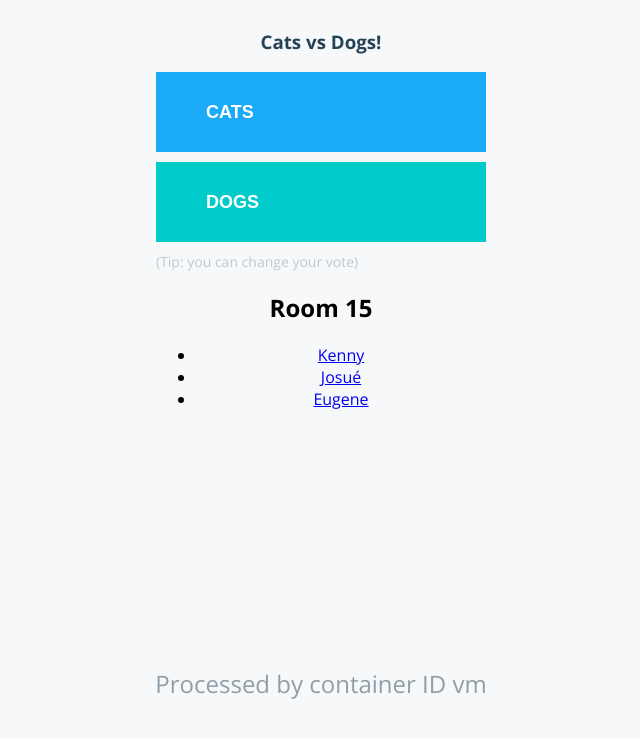
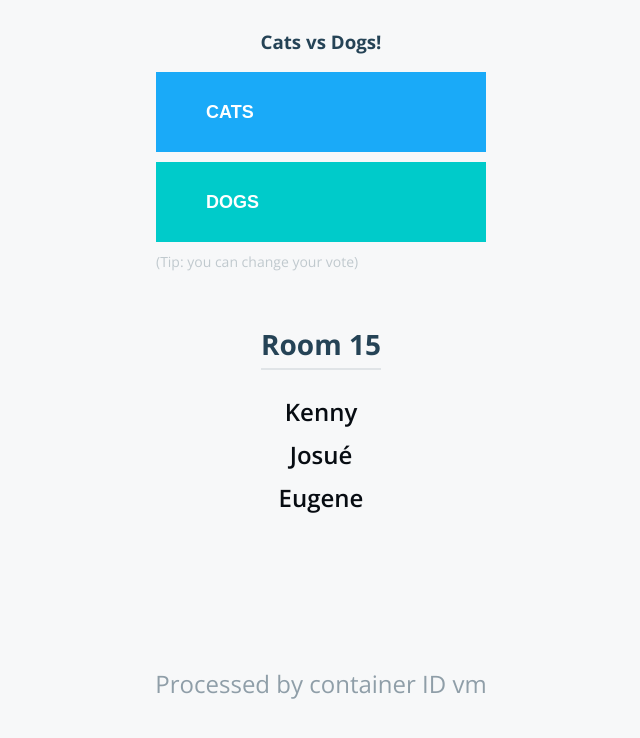
Before and after one commit to josueeegm/Project-1-Multi-Stack-DevOps-Infrastructure-Automation-EKJ-, a Flask app: page / in a window 1280 px wide. Shown: the top 738 px of the page, without its empty margins (319-959 px from the left). Run offline with Flask 3, Linux system fonts and the light colour scheme; some libraries are stand-ins or nearby versions.

Commit message:
added style for group members section

```diff
--- a/vote/static/stylesheets/style.css
+++ b/vote/static/stylesheets/style.css
@@ -48,6 +48,38 @@ button.b{
   left: 0;
   color: #8f9ea8;
   font-size: 24px;
+}
+
+.team-section {
+  margin-top: 30px;
+}
+
+.team-section h2 {
+  font-size: 28px;
+  color: #254356;
+  font-weight: 700;
+  margin-bottom: 10px;
+  border-bottom: 2px solid #e0e4e7;
+  display: inline-block;
+  padding-bottom: 5px;
+}
+
+.team-list {
+  list-style: none;
+  padding: 0;
+  margin-top: 15px;
+}
+
+.team-list li {
+  margin: 10px 0;
+  font-size: 24px;
+}
+
+.team-list a {
+  color: #070c12;
+  text-decoration: none;
+  font-weight: 600;
+  transition: color 0.3s ease, transform 0.2s ease;
 }
 
 #content-container{
```
